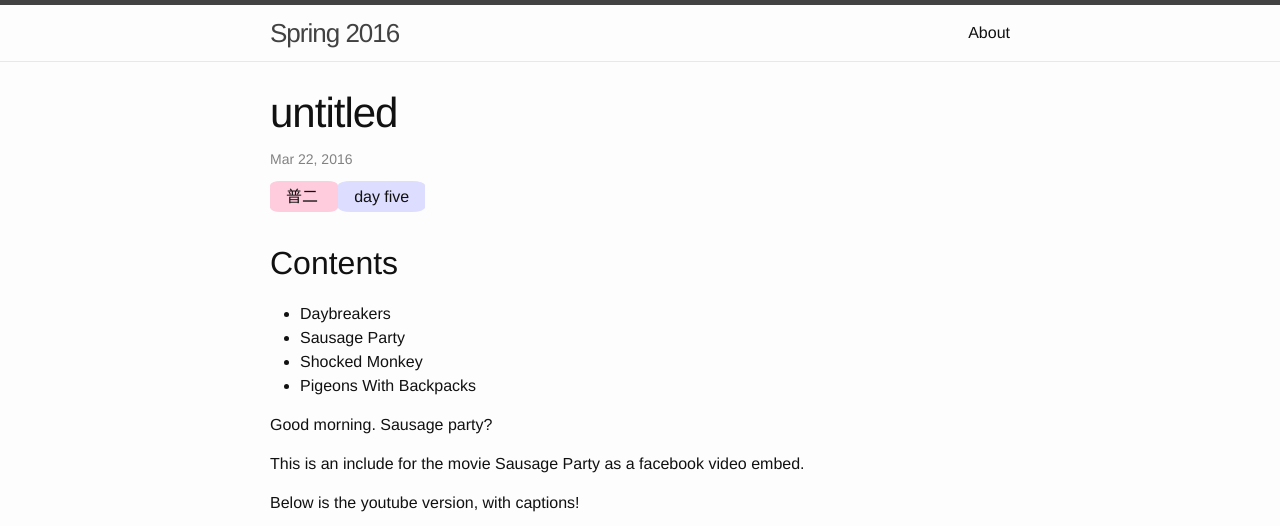
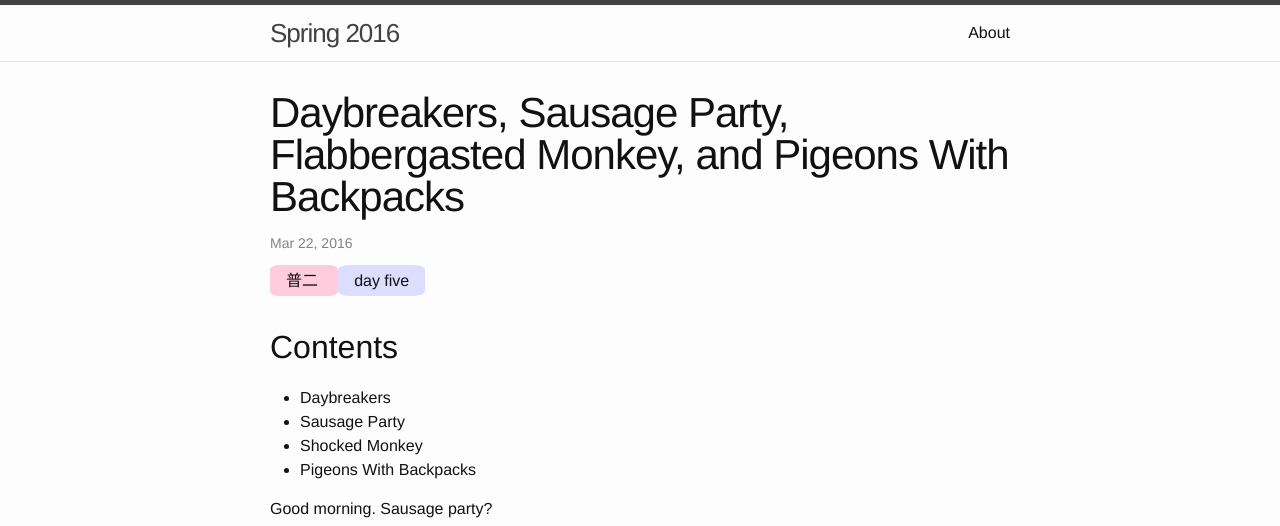
Before and after one commit to MrArgote/spring16, a Jekyll site: the page built from _posts/pu/2016-03-22-Week-5-Daybreaker-Sausage-Party-Baboon-Backpack-Pigeons.md, in a window 1280 px wide and 900 px high, cut to the strip 0-526 px from the top of the window. Built offline with Jekyll 4.4.1, drawn with Linux system fonts in a browser that asks for light colours.

Commit message:
Added a title to Pu, Day 5

```diff
--- a/_posts/pu/2016-03-22-Week-5-Daybreaker-Sausage-Party-Baboon-Backpack-Pigeons.md
+++ b/_posts/pu/2016-03-22-Week-5-Daybreaker-Sausage-Party-Baboon-Backpack-Pigeons.md
@@ -1,5 +1,5 @@
 ---
-title: untitled
+title: Daybreakers, Sausage Party, Flabbergasted Monkey, and Pigeons With Backpacks
 layout: post
 class: 普二
 day: five
```
